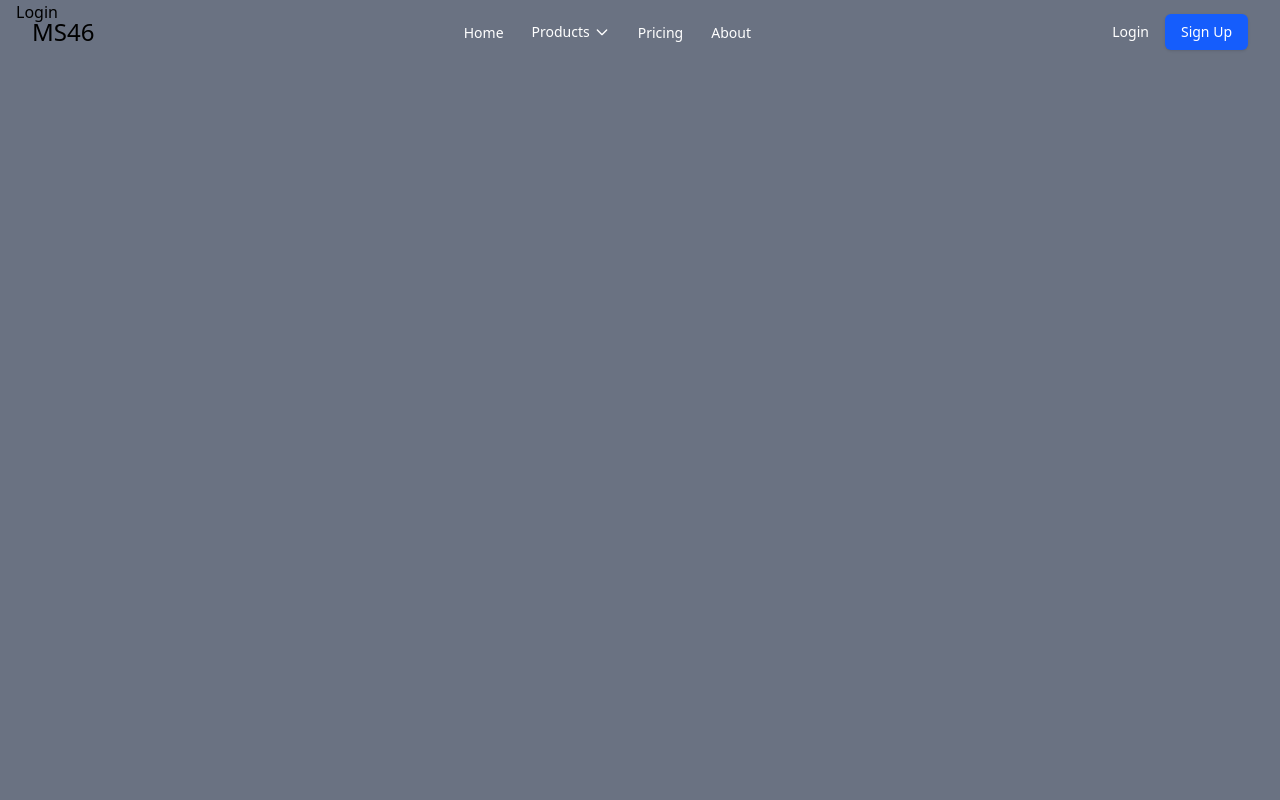
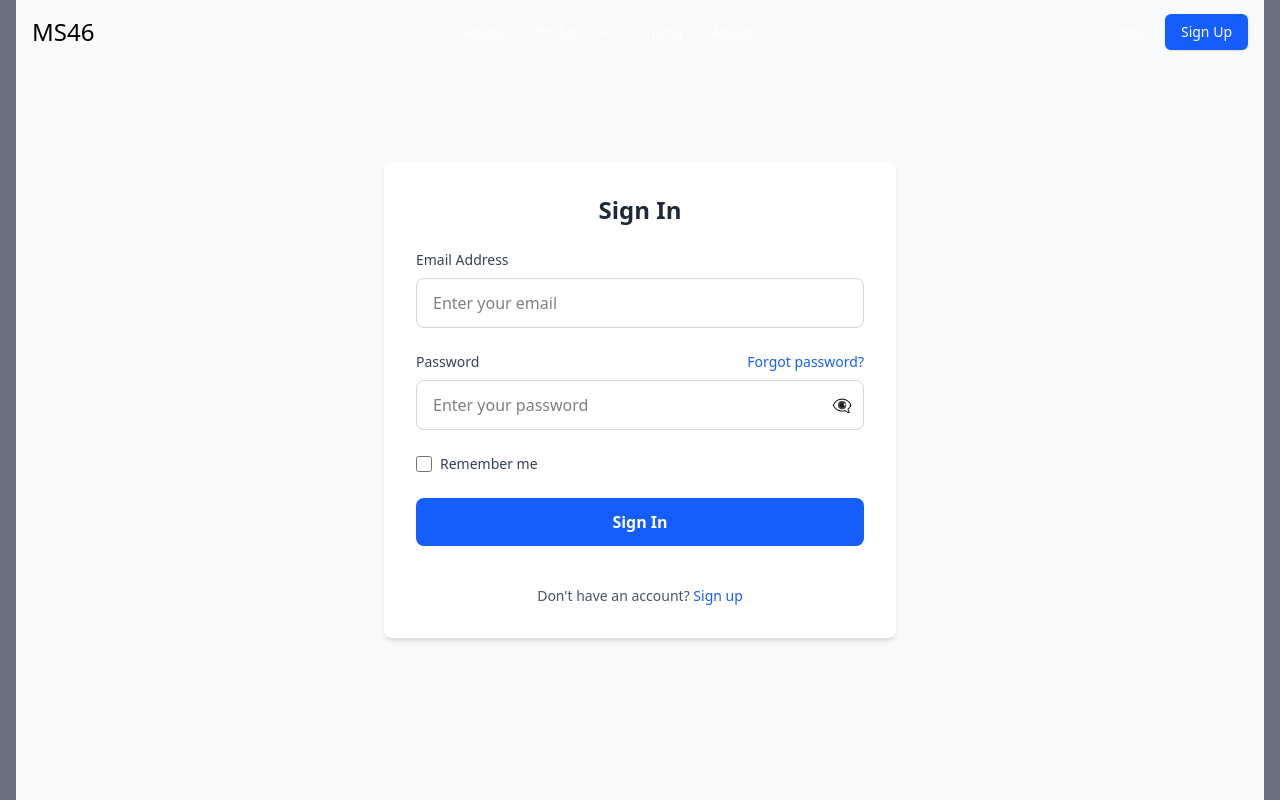
Before and after one commit to mdmokchhedulislam/ReactEcommerceProject, a React (Vite) app: page /login in a window 1280 px wide. Built offline with nearby package versions, Linux system fonts and the light colour scheme.

Commit message:
add login and signup page

```diff
--- a/src/App.jsx
+++ b/src/App.jsx
@@ -4,6 +4,7 @@ import Home from "./pages/Home";
 import MainLayout from "./Layout/MainLayout";
 import Login from "./pages/Login";
 import Navbar from "./components/Navbar";
+import Signup from "./pages/Register";
 
 function App() {
   return (
@@ -13,6 +14,7 @@ function App() {
         <Routes>
           <Route path="/" element={<Home />} />
           <Route path="/login" element={<Login />} />
+          <Route path="/signup" element={<Signup />} />
         </Routes>
       </MainLayout>
     </BrowserRouter>
--- a/src/components/Navbar.jsx
+++ b/src/components/Navbar.jsx
@@ -57,7 +57,7 @@ const Navbar = () => {
     <nav
       className={`fixed top-0 left-0 right-0 z-50 transition-all duration-300 ${
         scrolled
-          ? 'bg-white/95 backdrop-blur-md shadow-lg border-b border-gray-200'
+          ? 'bg-white/50 backdrop-blur-md shadow-lg border-b border-gray-500'
           : 'bg-transparent'
       }`}
     >
--- a/src/pages/Login.jsx
+++ b/src/pages/Login.jsx
@@ -1,9 +1,120 @@
-import React from 'react'
+import React, { useState } from 'react';
+import { Link } from 'react-router-dom';
 
-function Login() {
+const Login = () => {
+  const [formData, setFormData] = useState({ email: '', password: '' });
+  const [errors, setErrors] = useState({});
+  const [showPassword, setShowPassword] = useState(false);
+  const [rememberMe, setRememberMe] = useState(false);
+
+  const handleChange = (e) => {
+    const { name, value } = e.target;
+    setFormData(prev => ({ ...prev, [name]: value }));
+    if (errors[name]) setErrors(prev => ({ ...prev, [name]: '' }));
+  };
+
+  const validateForm = () => {
+    const newErrors = {};
+    if (!formData.email) newErrors.email = 'Email is required';
+    else if (!/\S+@\S+\.\S+/.test(formData.email)) newErrors.email = 'Email is invalid';
+    if (!formData.password) newErrors.password = 'Password is required';
+    setErrors(newErrors);
+    return Object.keys(newErrors).length === 0;
+  };
+
+  const handleSubmit = async (e) => {
+    e.preventDefault();
+    if (!validateForm()) return;
+  };
+
   return (
-    <div>Login</div>
-  )
-}
+    <div className="min-h-screen flex items-center justify-center bg-gray-50 px-4">
+      <div className="w-full max-w-md md:max-w-lg bg-white p-8 rounded-lg shadow-md">
+        <h2 className="text-2xl font-bold text-center text-gray-800 mb-6">Sign In</h2>
+        <form onSubmit={handleSubmit} className="space-y-6">
 
-export default Login
+          {/* Email Field */}
+          <div>
+            <label htmlFor="email" className="block text-sm font-medium text-gray-700 mb-2">
+              Email Address
+            </label>
+            <input
+              id="email"
+              name="email"
+              type="email"
+              value={formData.email}
+              onChange={handleChange}
+              className={`w-full px-4 py-3 border rounded-lg focus:ring-2 focus:ring-blue-500 focus:border-transparent transition-colors ${
+                errors.email ? 'border-red-500' : 'border-gray-300'
+              }`}
+              placeholder="Enter your email"
+            />
+            {errors.email && <p className="mt-1 text-sm text-red-600">{errors.email}</p>}
+          </div>
+
+          {/* Password Field */}
+          <div>
+            <div className="flex items-center justify-between mb-2">
+              <label htmlFor="password" className="block text-sm font-medium text-gray-700">
+                Password
+              </label>
+              <Link to="/forgot-password" className="text-sm text-blue-600 hover:text-blue-500">
+                Forgot password?
+              </Link>
+            </div>
+            <div className="relative">
+              <input
+                id="password"
+                name="password"
+                type={showPassword ? 'text' : 'password'}
+                value={formData.password}
+                onChange={handleChange}
+                className={`w-full px-4 py-3 border rounded-lg focus:ring-2 focus:ring-blue-500 focus:border-transparent transition-colors ${
+                  errors.password ? 'border-red-500' : 'border-gray-300'
+                }`}
+                placeholder="Enter your password"
+              />
+              <button
+                type="button"
+                onClick={() => setShowPassword(!showPassword)}
+                className="absolute right-3 top-1/2 transform -translate-y-1/2 text-gray-500 hover:text-gray-700"
+              >
+                {showPassword ? '👁️' : '👁️‍🗨️'}
+              </button>
+            </div>
+            {errors.password && <p className="mt-1 text-sm text-red-600">{errors.password}</p>}
+          </div>
+
+          {/* Remember Me */}
+          <div className="flex items-center">
+            <input
+              type="checkbox"
+              checked={rememberMe}
+              onChange={(e) => setRememberMe(e.target.checked)}
+              className="w-4 h-4 text-blue-600 border-gray-300 rounded focus:ring-blue-500"
+            />
+            <span className="ml-2 text-sm text-gray-700">Remember me</span>
+          </div>
+
+          {/* Submit Button */}
+          <button
+            type="submit"
+            className="w-full bg-blue-600 text-white py-3 px-4 rounded-lg font-semibold hover:bg-blue-700 transition-colors"
+          >
+            Sign In
+          </button>
+
+          {/* Sign Up */}
+          <p className="text-center text-sm text-gray-600 mt-4">
+            Don't have an account?{' '}
+            <Link to="/register" className="font-medium text-blue-600 hover:text-blue-500">
+              Sign up
+            </Link>
+          </p>
+        </form>
+      </div>
+    </div>
+  );
+};
+
+export default Login;
--- a/src/pages/Register.jsx
+++ b/src/pages/Register.jsx
@@ -0,0 +1,132 @@
+import React, { useState } from 'react';
+import { Link } from 'react-router-dom';
+
+const Signup = () => {
+  const [formData, setFormData] = useState({ name: '', email: '', password: '' });
+  const [errors, setErrors] = useState({});
+  const [showPassword, setShowPassword] = useState(false);
+
+  const handleChange = (e) => {
+    const { name, value } = e.target;
+    setFormData(prev => ({ ...prev, [name]: value }));
+    if (errors[name]) setErrors(prev => ({ ...prev, [name]: '' }));
+  };
+
+  const validateForm = () => {
+    const newErrors = {};
+    if (!formData.name) newErrors.name = 'Name is required';
+    if (!formData.email) newErrors.email = 'Email is required';
+    else if (!/\S+@\S+\.\S+/.test(formData.email)) newErrors.email = 'Email is invalid';
+    if (!formData.password) newErrors.password = 'Password is required';
+    setErrors(newErrors);
+    return Object.keys(newErrors).length === 0;
+  };
+
+  const handleSubmit = async (e) => {
+    e.preventDefault();
+    if (!validateForm()) return;
+
+    // Backend API call example
+    // const res = await fetch("http://localhost:5000/api/register", {
+    //   method: "POST",
+    //   headers: { "Content-Type": "application/json" },
+    //   body: JSON.stringify(formData)
+    // });
+    // const data = await res.json();
+    // console.log(data);
+  };
+
+  return (
+    <div className="min-h-screen flex items-center justify-center bg-gray-50 px-4">
+      <div className="w-full max-w-md md:max-w-lg bg-white p-8 rounded-lg shadow-md">
+        <h2 className="text-2xl font-bold text-center text-gray-800 mb-6">Sign Up</h2>
+        <form onSubmit={handleSubmit} className="space-y-6">
+
+          {/* Name Field */}
+          <div>
+            <label htmlFor="name" className="block text-sm font-medium text-gray-700 mb-2">
+              Full Name
+            </label>
+            <input
+              id="name"
+              name="name"
+              type="text"
+              value={formData.name}
+              onChange={handleChange}
+              className={`w-full px-4 py-3 border rounded-lg focus:ring-2 focus:ring-blue-500 focus:border-transparent transition-colors ${
+                errors.name ? 'border-red-500' : 'border-gray-300'
+              }`}
+              placeholder="Enter your full name"
+            />
+            {errors.name && <p className="mt-1 text-sm text-red-600">{errors.name}</p>}
+          </div>
+
+          {/* Email Field */}
+          <div>
+            <label htmlFor="email" className="block text-sm font-medium text-gray-700 mb-2">
+              Email Address
+            </label>
+            <input
+              id="email"
+              name="email"
+              type="email"
+              value={formData.email}
+              onChange={handleChange}
+              className={`w-full px-4 py-3 border rounded-lg focus:ring-2 focus:ring-blue-500 focus:border-transparent transition-colors ${
+                errors.email ? 'border-red-500' : 'border-gray-300'
+              }`}
+              placeholder="Enter your email"
+            />
+            {errors.email && <p className="mt-1 text-sm text-red-600">{errors.email}</p>}
+          </div>
+
+          {/* Password Field */}
+          <div>
+            <label htmlFor="password" className="block text-sm font-medium text-gray-700 mb-2">
+              Password
+            </label>
+            <div className="relative">
+              <input
+                id="password"
+                name="password"
+                type={showPassword ? 'text' : 'password'}
+                value={formData.password}
+                onChange={handleChange}
+                className={`w-full px-4 py-3 border rounded-lg focus:ring-2 focus:ring-blue-500 focus:border-transparent transition-colors ${
+                  errors.password ? 'border-red-500' : 'border-gray-300'
+                }`}
+                placeholder="Enter your password"
+              />
+              <button
+                type="button"
+                onClick={() => setShowPassword(!showPassword)}
+                className="absolute right-3 top-1/2 transform -translate-y-1/2 text-gray-500 hover:text-gray-700"
+              >
+                {showPassword ? '👁️' : '👁️‍🗨️'}
+              </button>
+            </div>
+            {errors.password && <p className="mt-1 text-sm text-red-600">{errors.password}</p>}
+          </div>
+
+          {/* Submit Button */}
+          <button
+            type="submit"
+            className="w-full bg-blue-600 text-white py-3 px-4 rounded-lg font-semibold hover:bg-blue-700 transition-colors"
+          >
+            Sign Up
+          </button>
+
+          {/* Sign In Link */}
+          <p className="text-center text-sm text-gray-600 mt-4">
+            Already have an account?{' '}
+            <Link to="/login" className="font-medium text-blue-600 hover:text-blue-500">
+              Sign in
+            </Link>
+          </p>
+        </form>
+      </div>
+    </div>
+  );
+};
+
+export default Signup;
```
